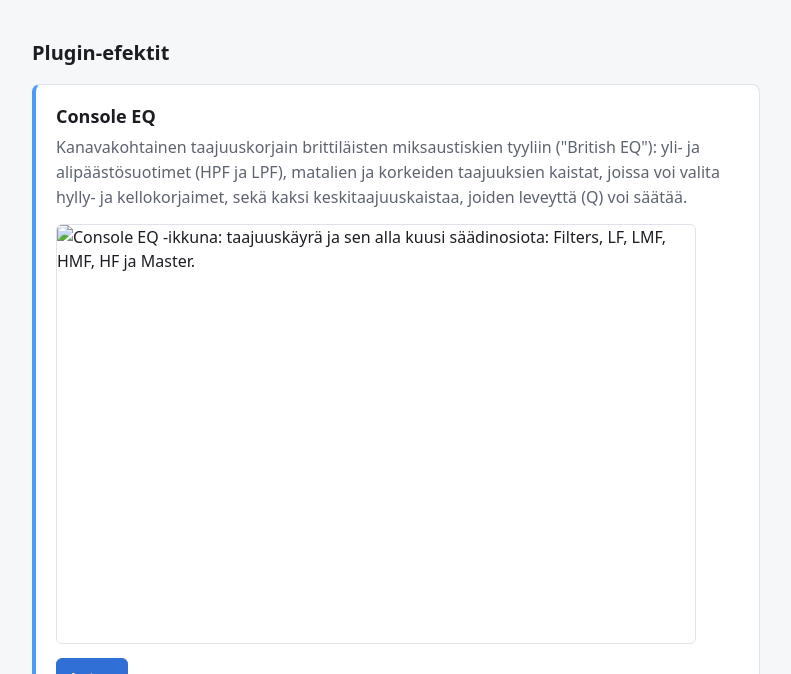
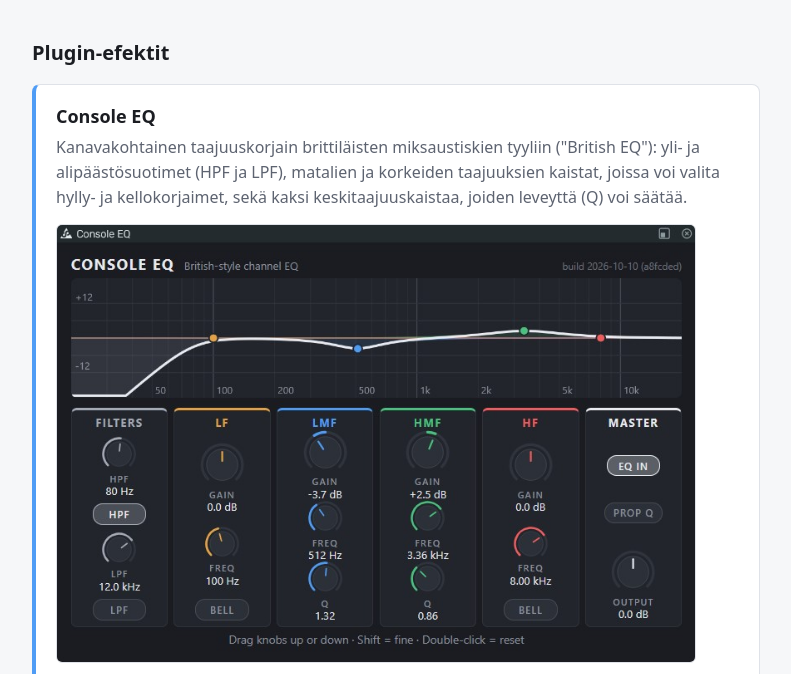
Before and after one commit to matiasharju/webclap-eq, a plain HTML site: page web/fi/index.html in a window 1280 px wide. Shown: the part 123-797 px from the top of the page, without its empty margins (244-1035 px from the left). Drawn offline with Linux system fonts and the light colour scheme.

Commit message:
add console-eq screenshots

```diff
--- a/web/fi/index.html
+++ b/web/fi/index.html
@@ -19,7 +19,7 @@
 	<section class="plugin" style="--stripe: #4f9cf5">
 		<h3>Console EQ</h3>
 		<p>Kanavakohtainen taajuuskorjain brittiläisten miksaustiskien tyyliin ("British EQ"): yli- ja alipäästösuotimet (HPF ja LPF), matalien ja korkeiden taajuuksien kaistat, joissa voi valita hylly- ja kellokorjaimet, sekä kaksi keskitaajuuskaistaa, joiden leveyttä (Q) voi säätää.</p>
-		<img class="screenshot" src="../console-eq.png" width="640" height="420" alt="Console EQ -ikkuna: taajuuskäyrä ja sen alla kuusi säädinosiota: Filters, LF, LMF, HMF, HF ja Master.">
+		<img class="screenshot" src="../console-eq-ui.jpg" width="640" height="420" alt="Console EQ -ikkuna: taajuuskäyrä ja sen alla kuusi säädinosiota: Filters, LF, LMF, HMF, HF ja Master.">
 		<div class="actions">
 			<a class="button primary" href="../download/console-eq.wclap.tar.gz" download>Lataa</a>
 		</div>
```
Also changed, not shown: web/index.html (+1 -1 lines), web/console-eq-ui.jpg (added).
